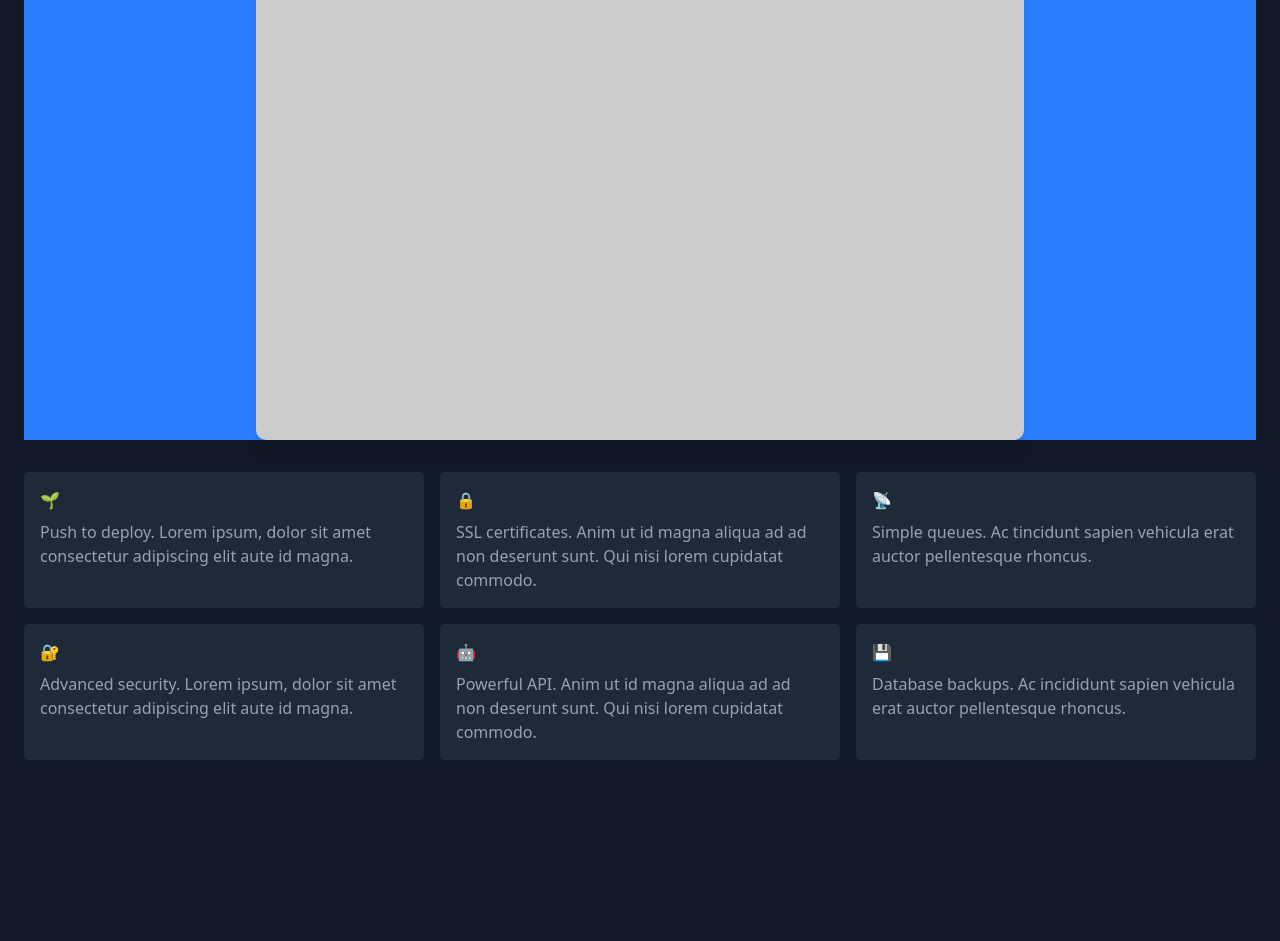
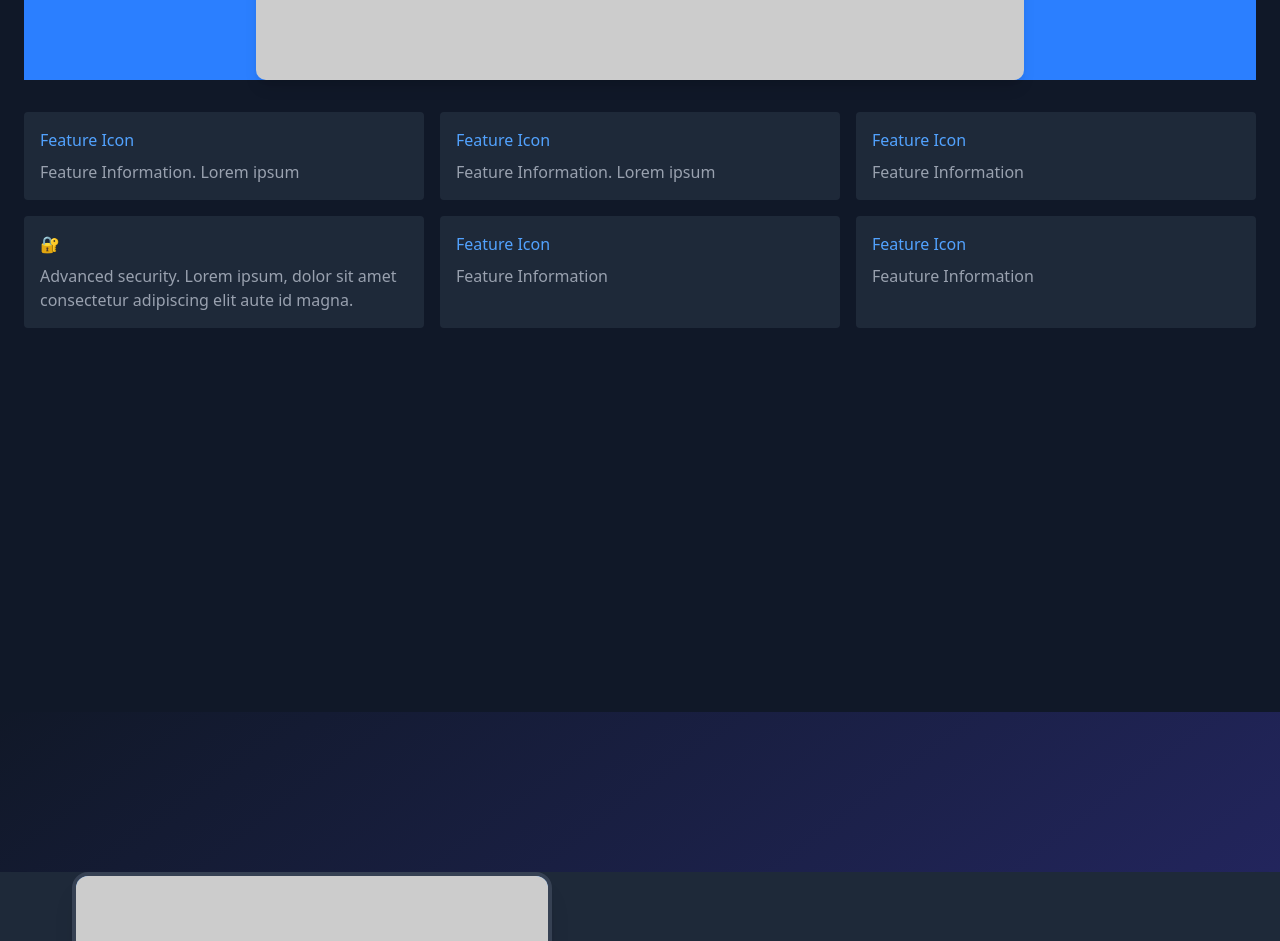
Before and after one commit to cl1ntdev/Toothalie-Front-End, a React (Vite) app: page / in a window 1280 px wide. Shown: the part 2220-3161 px from the top of the page. Built offline with nearby package versions, Linux system fonts and the light colour scheme.

Commit message:
remove generated Icons

```diff
--- a/src/Pages/LandinPageSection/Lpage_Section1.tsx
+++ b/src/Pages/LandinPageSection/Lpage_Section1.tsx
@@ -6,7 +6,7 @@ export default function LPage_Section1() {
       <div className="bg-gray-900 text-white min-h-screen p-6">
 
         <div className="flex justify-center items-center mb-20">
-          <div className="text-center mt-130">
+          <div className="text-center mt-40">
             <h1 className="text-4xl font-bold">Everything you need</h1>
             <h3 className="text-xl text-blue-400">No server? No problem.</h3>
             <p className="text-gray-400 mt-2">
@@ -28,24 +28,21 @@ export default function LPage_Section1() {
 
         <div className="grid grid-cols-1 sm:grid-cols-2 md:grid-cols-3 gap-4 mt-8 mb-90">
           <div className="bg-gray-800 p-4 rounded">
-            <span className="text-blue-400">🌱</span>
+            <span className="text-blue-400">Feature Icon</span>
             <p className="text-gray-400 mt-2">
-              Push to deploy. Lorem ipsum, dolor sit amet consectetur adipiscing
-              elit aute id magna.
+              Feature Information. Lorem ipsum
             </p>
           </div>
           <div className="bg-gray-800 p-4 rounded">
-            <span className="text-blue-400">🔒</span>
+            <span className="text-blue-400">Feature Icon</span>
             <p className="text-gray-400 mt-2">
-              SSL certificates. Anim ut id magna aliqua ad ad non deserunt sunt.
-              Qui nisi lorem cupidatat commodo.
+              Feature Information. Lorem ipsum
             </p>
           </div>
           <div className="bg-gray-800 p-4 rounded">
-            <span className="text-blue-400">📡</span>
+            <span className="text-blue-400">Feature Icon</span>
             <p className="text-gray-400 mt-2">
-              Simple queues. Ac tincidunt sapien vehicula erat auctor
-              pellentesque rhoncus.
+              Feature Information
             </p>
           </div>
           <div className="bg-gray-800 p-4 rounded">
@@ -56,17 +53,15 @@ export default function LPage_Section1() {
             </p>
           </div>
           <div className="bg-gray-800 p-4 rounded">
-            <span className="text-blue-400">🤖</span>
+            <span className="text-blue-400">Feature Icon</span>
             <p className="text-gray-400 mt-2">
-              Powerful API. Anim ut id magna aliqua ad ad non deserunt sunt. Qui
-              nisi lorem cupidatat commodo.
+              Feature Information
             </p>
           </div>
           <div className="bg-gray-800 p-4 rounded">
-            <span className="text-blue-400">💾</span>
+            <span className="text-blue-400">Feature Icon</span>
             <p className="text-gray-400 mt-2">
-              Database backups. Ac incididunt sapien vehicula erat auctor
-              pellentesque rhoncus.
+              Feauture Information
             </p>
           </div>
         </div>
```
